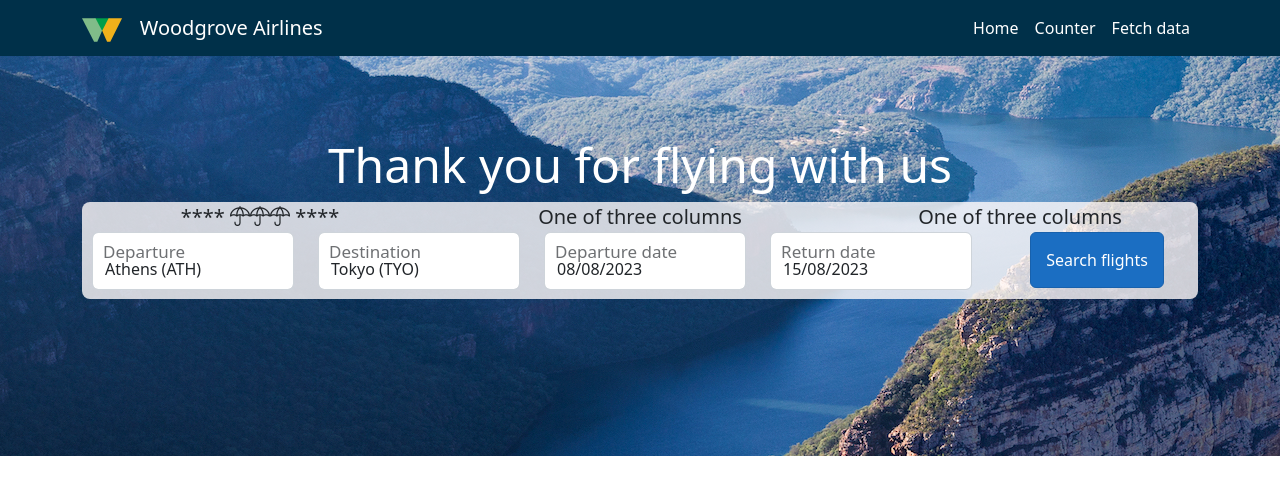
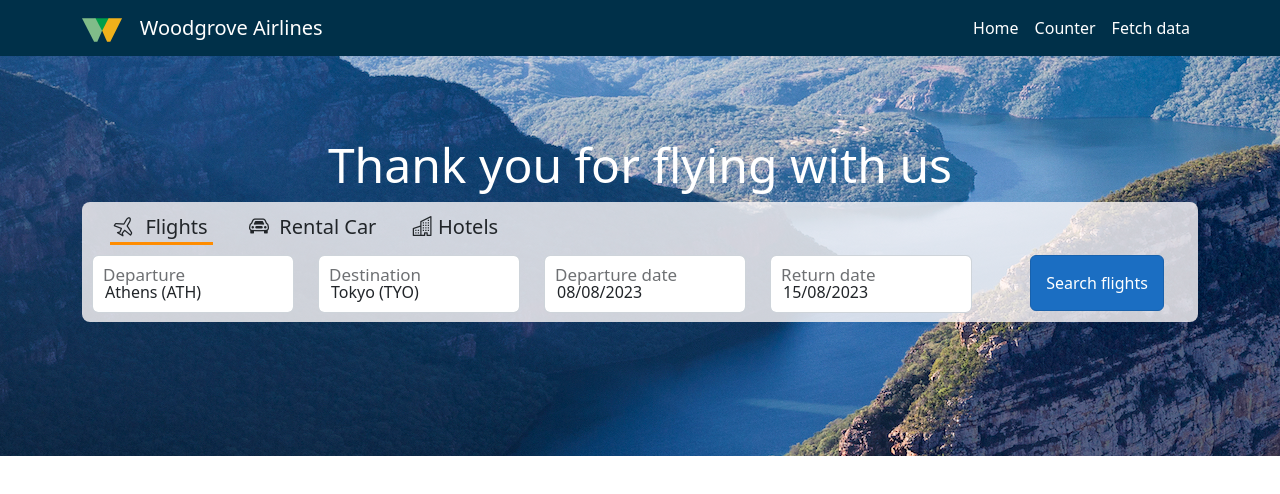
Before and after one commit to yoelhor/woodgrove-airlines, an Angular app in the folder ClientApp/: page / in a window 1280 px wide. Shown: the top 494 px of the page. Built offline with nearby package versions, Linux system fonts and the light colour scheme.

Commit message:
Search flights icons

```diff
--- a/ClientApp/src/app/home-jumbotron/home-jumbotron.component.html
+++ b/ClientApp/src/app/home-jumbotron/home-jumbotron.component.html
@@ -12,14 +12,12 @@ top: -1px;">
                 border-radius: .5rem;
                 background: rgba(255,250,250, 0.8);">
                 <div class="row">
-                    <div class="col-sm">
-                        **** <i class="bi bi-umbrella"></i> <i class="bi bi-umbrella"></i> <i class="bi bi-umbrella"></i> ****
-                    </div>
-                    <div class="col-sm">
-                        One of three columns
-                    </div>
-                    <div class="col-sm">
-                        One of three columns
+                    <div class="col-sm" style="text-align: left; padding: 10px 0 10px 40px;">
+                        <div
+                            style="display: inline-block; border-bottom-style: solid; border-bottom-color: darkorange; padding: 0 5px;">
+                            <i class="bi bi-airplane"></i>&nbsp; Flights</div> &nbsp;&nbsp;&nbsp;&nbsp;&nbsp; <i
+                            class="bi bi-car-front"></i>&nbsp; Rental Car &nbsp;&nbsp;&nbsp;&nbsp;&nbsp; <i class="bi bi-buildings"></i>
+                        Hotels
                     </div>
                 </div>
                 <div class="row" style="padding-bottom: 9px; padding-left: 10px;">
@@ -28,7 +26,7 @@ top: -1px;">
                         <label for="InputDeparture" style="margin-left: 10px;">Departure</label>
                     </div>
                     <div class="col form-floating">
-                        <input type="text" class="form-control" id="InputDestination" value="Tokyo (TYO)" >
+                        <input type="text" class="form-control" id="InputDestination" value="Tokyo (TYO)">
                         <label for="InputDestination" style="margin-left: 10px;">Destination</label>
                     </div>
                     <div class="col form-floating">
@@ -42,7 +40,7 @@ top: -1px;">
                     <div class="col">
                         <button type="submit" class="btn btn-primary" style="padding: 15px;">Search flights</button>
                     </div>
-                  </div>
+                </div>
             </div>
         </div>
     </div>
--- a/ClientApp/src/styles.css
+++ b/ClientApp/src/styles.css
@@ -24,3 +24,7 @@ nav{
   background-color: #003049!important;
   color: white!important;
 }
+
+.bi-airplane::before {
+  rotate: 30deg;
+}
```
